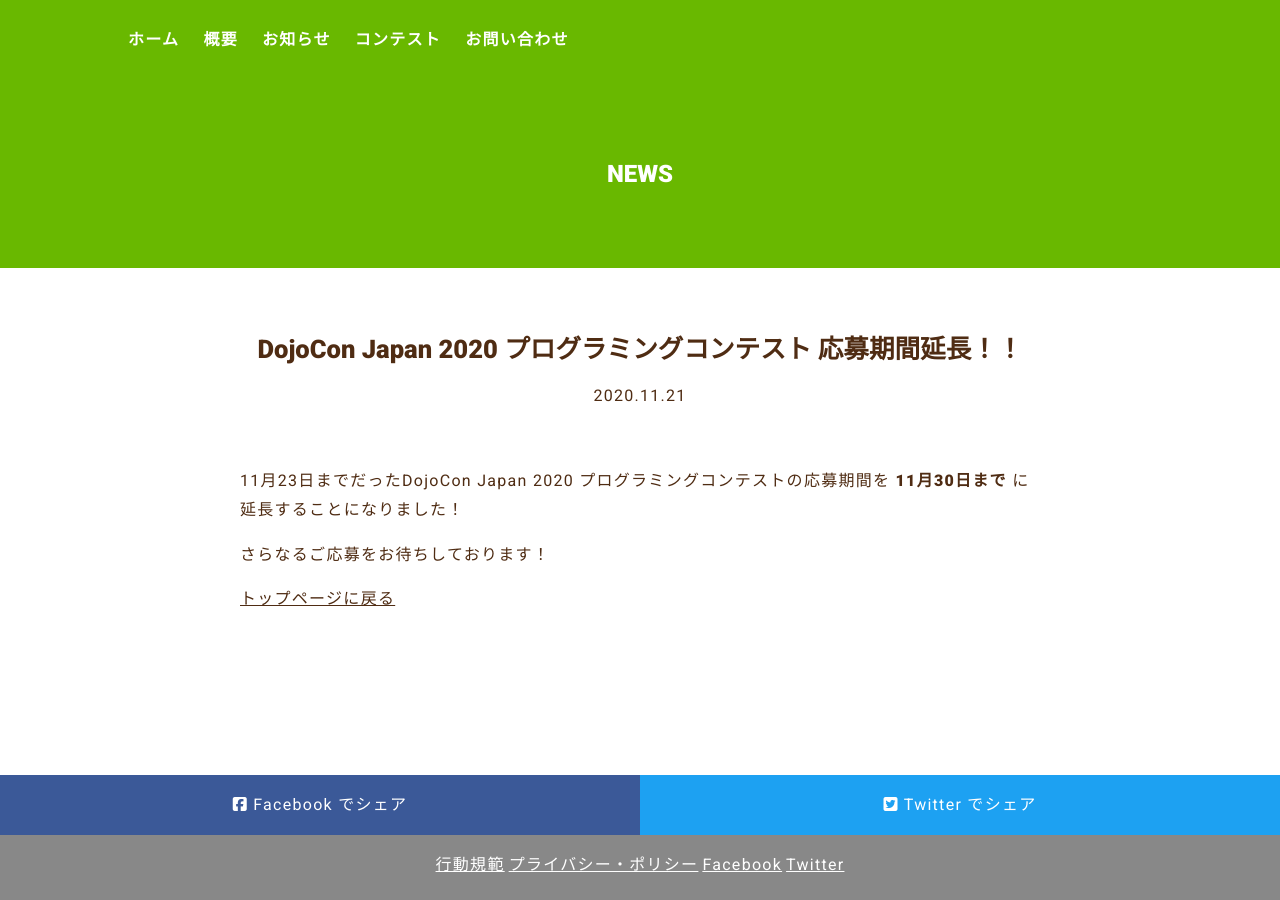
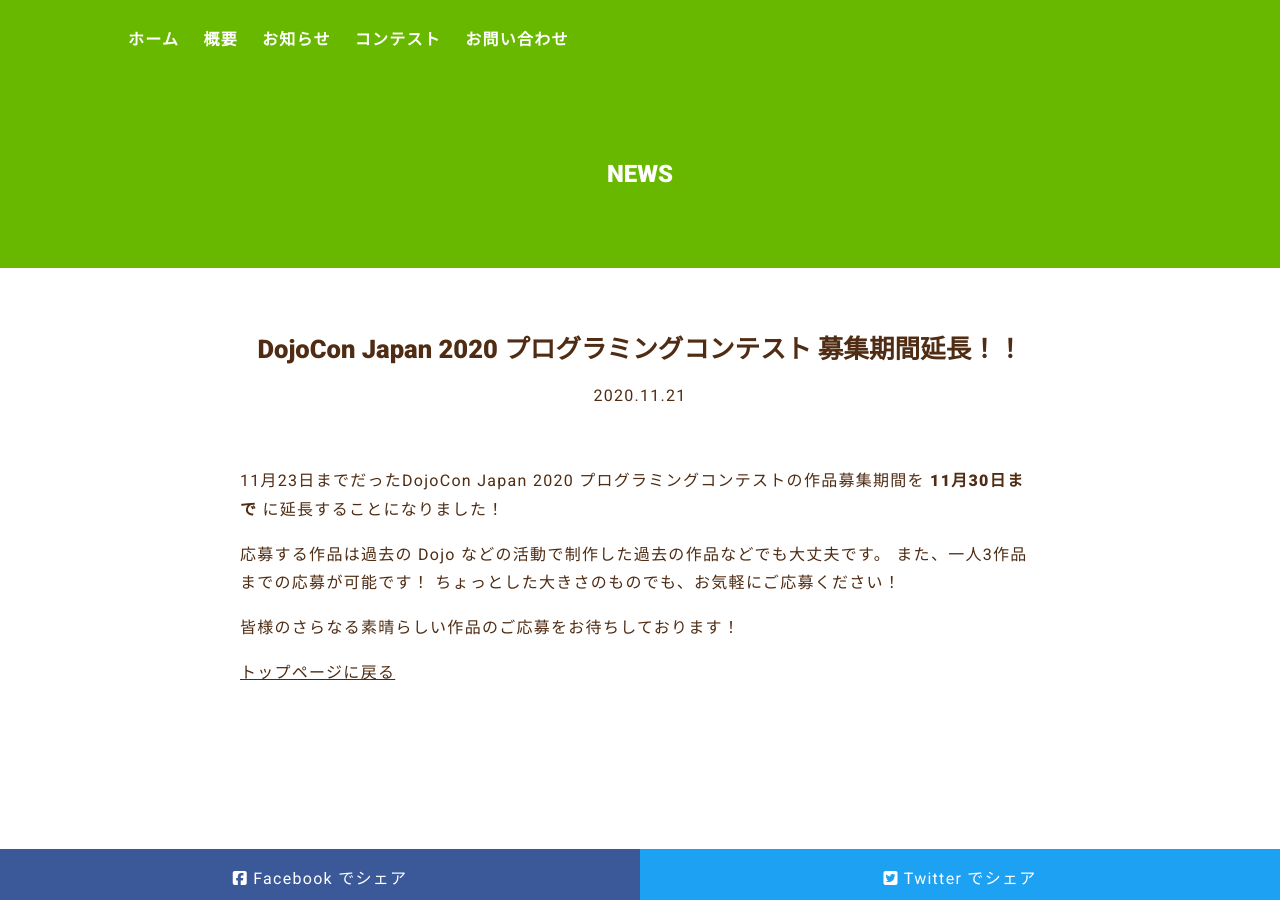
Before and after one commit to coderdojo-japan/dojocon2020.coderdojo.jp, a Jekyll site: the page built from _posts/2020-11-21-extending-deadline-of-contest.md, in a window 1280 px wide and 900 px high. Built offline with Jekyll 4.4.1, drawn with Linux system fonts in a browser that asks for light colours; nearby versions of some CDN libraries; some web fonts are replaced.

Commit message:
コンテスト期間延長をもっと強調する

```diff
--- a/_posts/2020-11-21-extending-deadline-of-contest.md
+++ b/_posts/2020-11-21-extending-deadline-of-contest.md
@@ -1,11 +1,15 @@
 ---
 layout: post
-title:  "DojoCon Japan 2020 プログラミングコンテスト 応募期間延長！！"
+title:  "DojoCon Japan 2020 プログラミングコンテスト 募集期間延長！！"
 categories: news
 thumbnail: thumbnail_news.png
 permalink: /posts/4/
 ---
 
-11月23日までだったDojoCon Japan 2020 プログラミングコンテストの応募期間を **11月30日まで** に延長することになりました！
+11月23日までだったDojoCon Japan 2020 プログラミングコンテストの作品募集期間を **11月30日まで** に延長することになりました！
 
-さらなるご応募をお待ちしております！
+応募する作品は過去の Dojo などの活動で制作した過去の作品などでも大丈夫です。
+また、一人3作品までの応募が可能です！
+ちょっとした大きさのものでも、お気軽にご応募ください！
+
+皆様のさらなる素晴らしい作品のご応募をお待ちしております！
```
Also changed, not shown: contest.md (+4 -3 lines).
